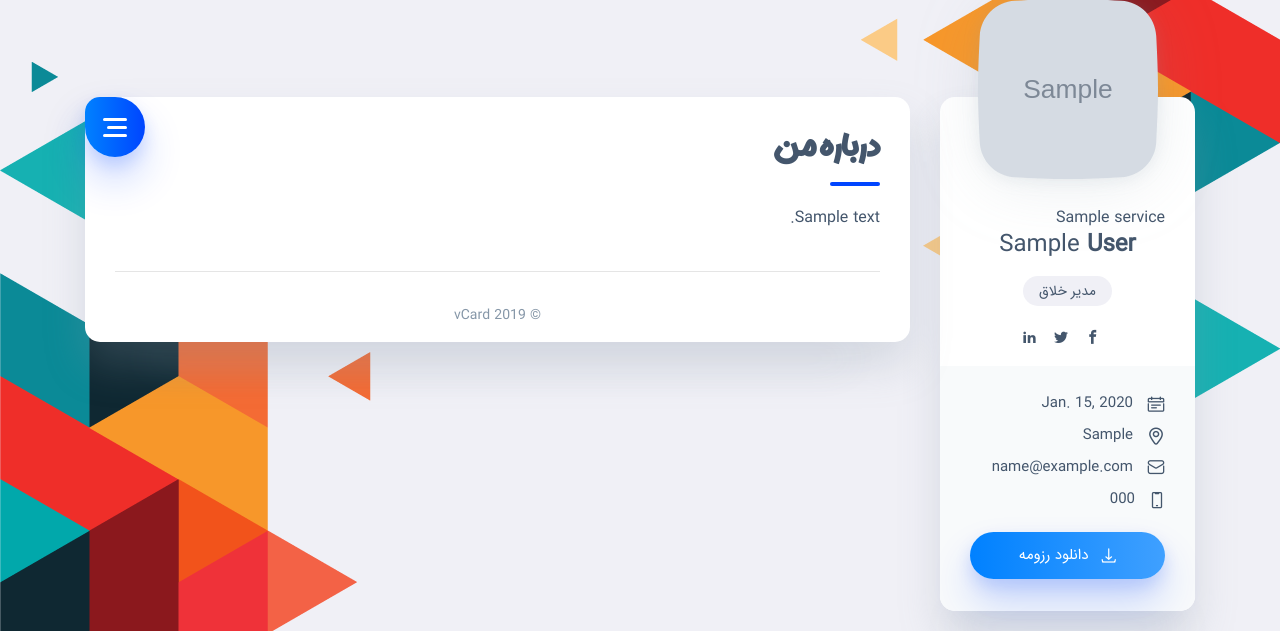
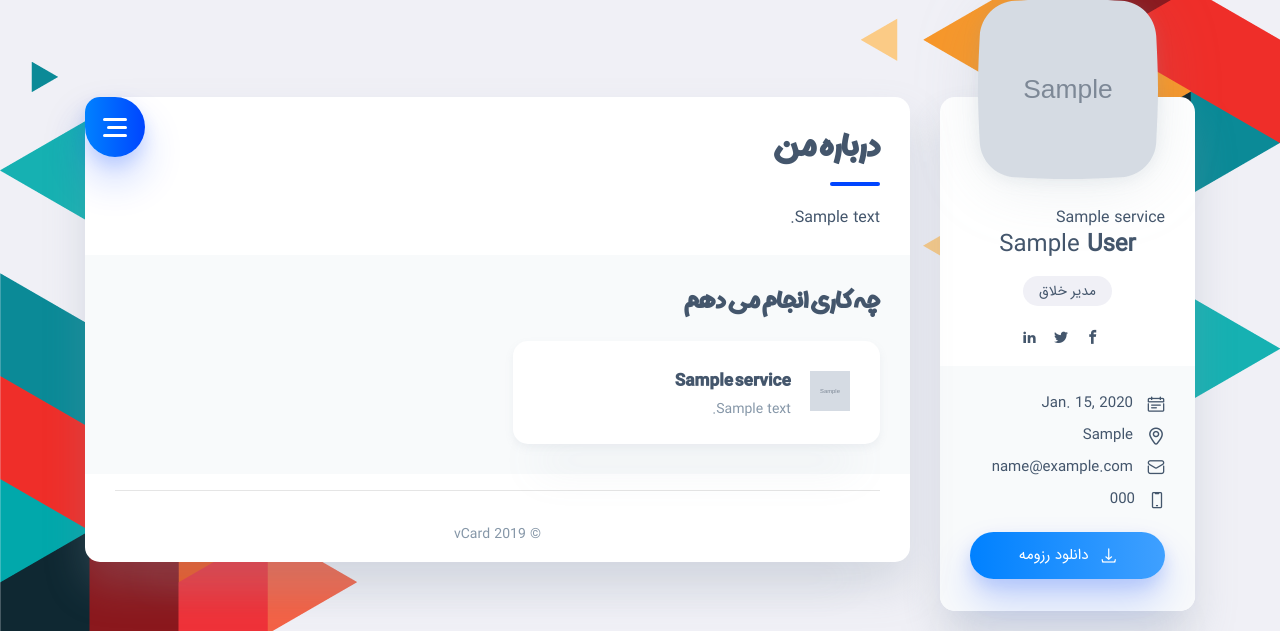
Before and after one commit to MeysamS/cv-tools, a Django app: page / in a window 1280 px wide. Shown: the part 63-694 px from the top of the page. Run offline with Django 3.2, Linux system fonts and the light colour scheme; tables that the repository leaves empty hold one stand-in row (values such as "Sample post"); grey boxes marked "Sample" are stand-in pictures; some libraries are stand-ins or nearby versions.

Commit message:
update services in index

```diff
--- a/templates/cv/index.html
+++ b/templates/cv/index.html
@@ -3,16 +3,17 @@
         <h1 class="title title--h1 title__separate">درباره من</h1>
         <p>{{ user.profile.bio }}</p>
     </div>
-{% endif %} {% if services %}
+{% endif %}
+    {% if user.services_set.all %}
     <div class="box-inner pb-0">
         <h2 class="title title--h3">چه کاری انجام می دهم</h2>
         <div class="row">
-    {% for service in services %}
+            {% for service in user.services_set.all %}
                 <!-- Case Item -->
                 <div class="col-12 col-lg-6">
                     <div class="case-item box box__second">
                         {% if service.icons %}
-        <img class="case-item__icon" src="media/{{ service.icons }}" alt="" />
+                            <img class="case-item__icon" src="media/{{ service.icons }}" alt=""/>
                         {% endif %}
                         <div>
                             <h3 class="title title--h5">{{ service.title }}</h3>
```
Lines whose indentation alone changed are shown as unchanged.
